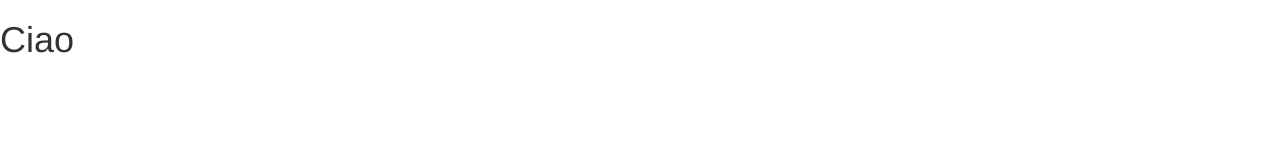
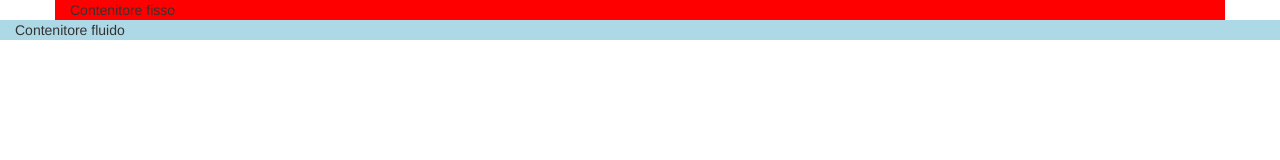
Before and after one commit to FrancescoEsposito/esercitazione2, a plain HTML site: page index.html in a window 1280 px wide. Drawn offline with nearby package versions, Linux system fonts and the light colour scheme.

Commit message:
Add container
Add container and container-fluid

```diff
--- a/index.html
+++ b/index.html
@@ -4,15 +4,23 @@
 
 	<meta charset="utf-8">
 	<meta name="viewport" content="width=device-width, initial-scale=1">
-
 	<title></title>
 	<!-- Latest compiled and minified CSS -->
 	<link rel="stylesheet" href="https://maxcdn.bootstrapcdn.com/bootstrap/3.3.5/css/bootstrap.min.css">
+	<style type="text/css">
+		.container {
+			background-color: red;
+		}
+		.container-fluid {
+			background-color: lightblue;
+		}
 
+	</style>
 </head>
 <body>
 
-	<h1>Ciao</h1>
+<div class="container">Contenitore fisso</div>
+<div class="container-fluid">Contenitore fluido</div>
 
 	<!-- jQuery (necessary for Bootstrap's JavaScript plugins) -->
     <script src="https://ajax.googleapis.com/ajax/libs/jquery/1.11.3/jquery.min.js"></script>
```
